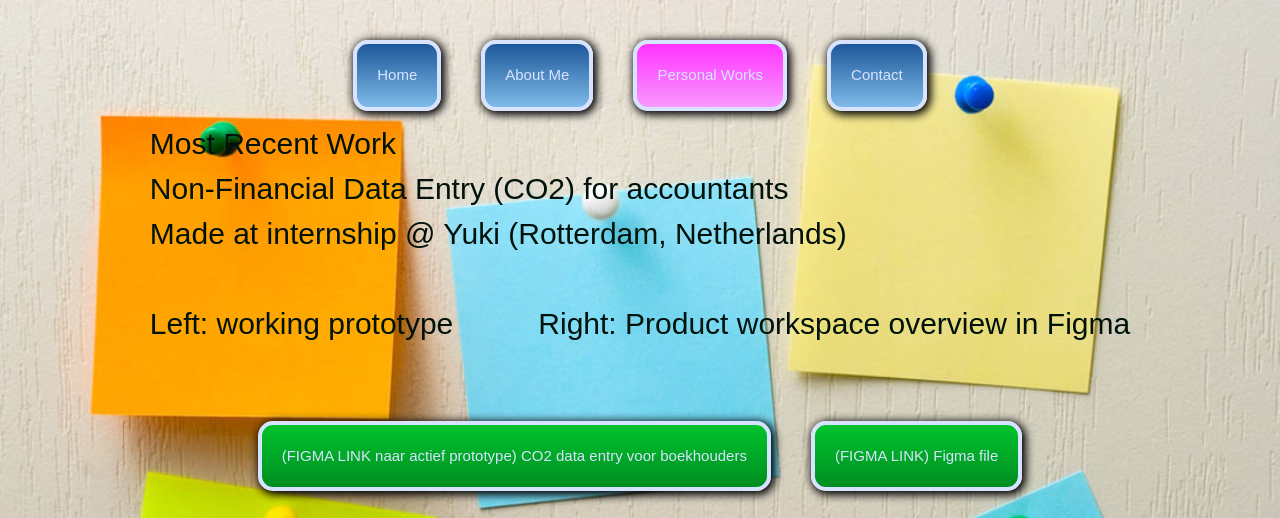
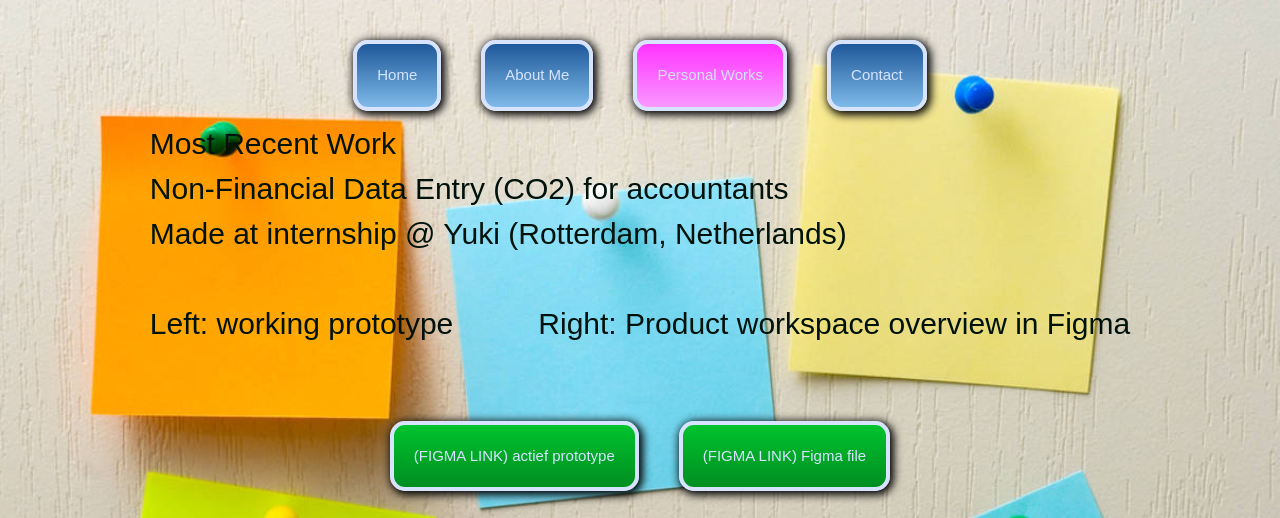
Before and after one commit to theHappyFool/PORTFOLIO-WEBSITE, a plain HTML site: page portfolio_personal_works.html in a window 1280 px wide. Shown: the top 518 px of the page. Drawn offline with Linux system fonts and the light colour scheme.

Commit message:
Update portfolio_personal_works.html

```diff
--- a/portfolio_personal_works.html
+++ b/portfolio_personal_works.html
@@ -27,7 +27,7 @@
 					</p>
 				</div>
 				<div class="project">
-					<a href="https://www.figma.com/proto/ccndH4G8aUIASckxXMdqzQ/Non-financial-CO2-data-entry-prototype-for-Yuki---Ruben-de-Zwart?type=design&node-id=1-2303&t=JTmIWSnDyNsSF2G3-1&scaling=min-zoom&page-id=0%3A1&starting-point-node-id=1%3A2303&mode=design" class="projectButton"> (FIGMA LINK naar actief prototype) CO2 data entry voor boekhouders </a>
+					<a href="https://www.figma.com/proto/ccndH4G8aUIASckxXMdqzQ/Non-financial-CO2-data-entry-prototype-for-Yuki---Ruben-de-Zwart?type=design&node-id=1-2303&t=JTmIWSnDyNsSF2G3-1&scaling=min-zoom&page-id=0%3A1&starting-point-node-id=1%3A2303&mode=design" class="projectButton"> (FIGMA LINK) actief prototype </a>
 					<a href="https://www.figma.com/file/ccndH4G8aUIASckxXMdqzQ/Non-financial-CO2-data-entry-prototype-for-Yuki---Ruben-de-Zwart?type=design&mode=design&t=8g0UBq9QAAJODMDs-1" class="projectButton"> (FIGMA LINK) Figma file</a>
 				</div>
 				<div class="project">
```
